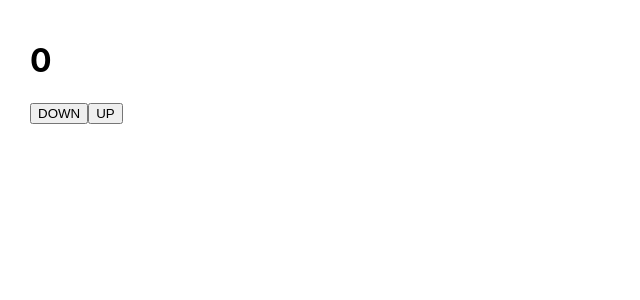
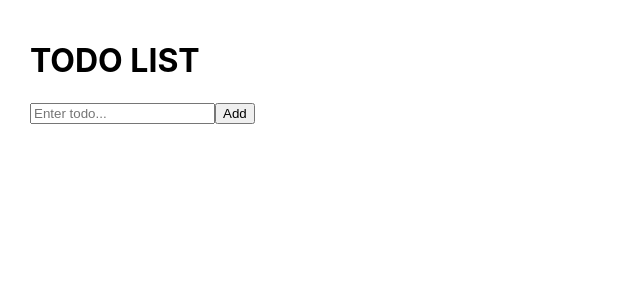
Before and after one commit to nguyencaophong/react-tutorial, a React (Create React App) app: page / in a window 1280 px wide. Shown: the top 300 px of the page, without its empty margins (0-640 px from the left). Built offline with nearby package versions, Linux system fonts and the light colour scheme.

Commit message:
useReducer (todo_app_1)

```diff
--- a/src/App.js
+++ b/src/App.js
@@ -2,38 +2,59 @@ import { useReducer} from 'react'
 
 
 // ** Init state
-const initState = 0
+const initState = {
+  job:'',
+  jobs:[]
+}
 
 // ** Actions
-const UP_ACTION = 'up'
-const DOWN_ACTION = 'down'
+const SET_JOB = 'set_job'
+const ADD_JOB = 'add_job'
+const DELETE_JOB = 'delete_job'
+
+const setJob = payload =>{
+  return {
+    type:SET_JOB,
+    payload: payload
+  }
+}
 
 // ** Reducer
 const Reducer = (state,action) =>{
-  switch (action) {
-    case UP_ACTION:
-      return state+1;
-    case DOWN_ACTION:
-      return state-1;
+  switch (action.type) {
+    case SET_JOB:
+      return {
+        ...state,
+        job:action.payload
+      }
+
     default:
-      throw new Error('Invalid action')
+      throw new Error('Invalid action.');
   }
 }
 
 function App() {
-  const [count,dispatch] = useReducer(Reducer,initState)
-  console.log('re-render');
+  const [state,dispatch] = useReducer(Reducer,initState)
+  const {job,jobs} = state;
+
+
   return (
     <div style={{padding:'20px 30px'}}>
-      <h1>{count}</h1>
+      <h1>TODO LIST</h1>
+      <input
+       value={job}
+       placeholder='Enter todo...'
+       onChange={e => {
+        dispatch(setJob(e.target.value))
+       }}
+       ></input>
+      <button >Add</button>
 
-      <button
-      onClick={() => dispatch(DOWN_ACTION)}
-      >DOWN</button>
-
-      <button
-      onClick={() => dispatch(UP_ACTION)}
-      >UP</button>
+     <ul>
+        {jobs.map((value,index) =>(
+          <li key={index}>{value} &times;</li>
+        ))}
+     </ul>
     </div>
   )
 }
```
